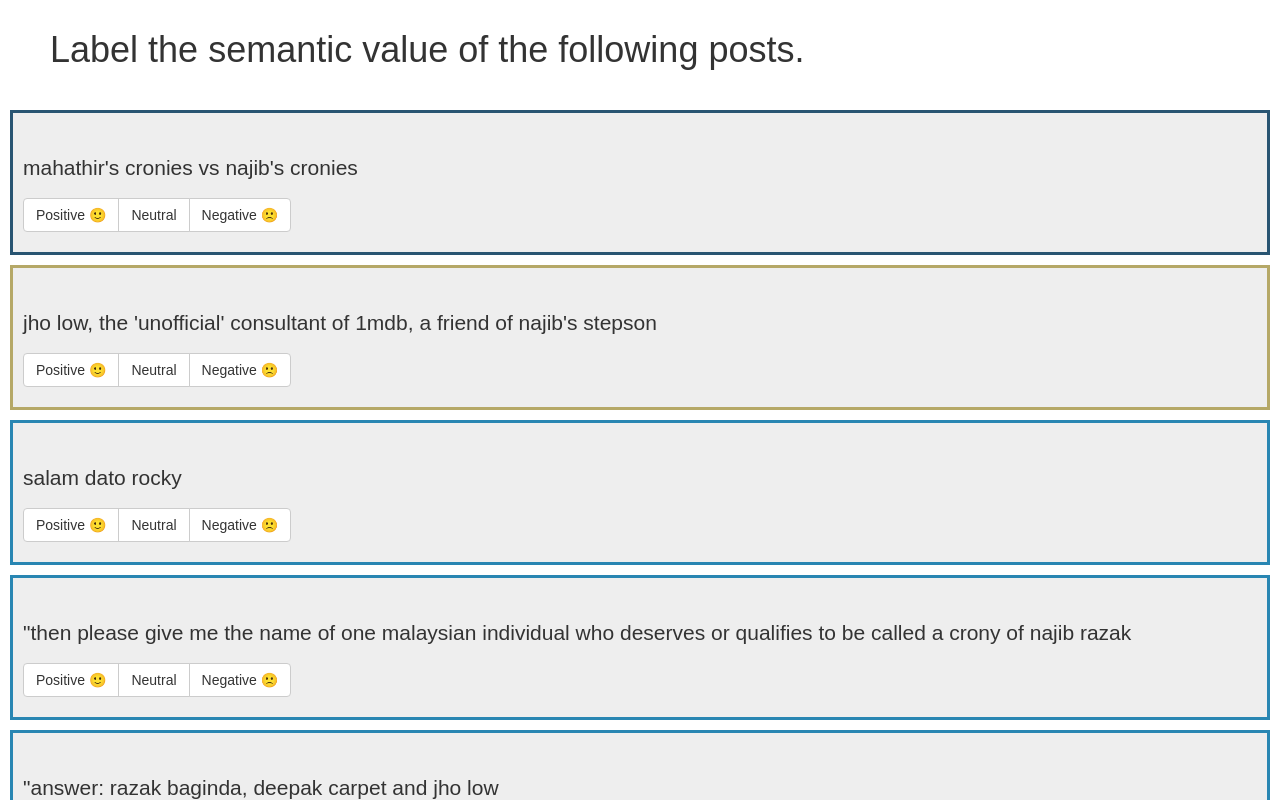
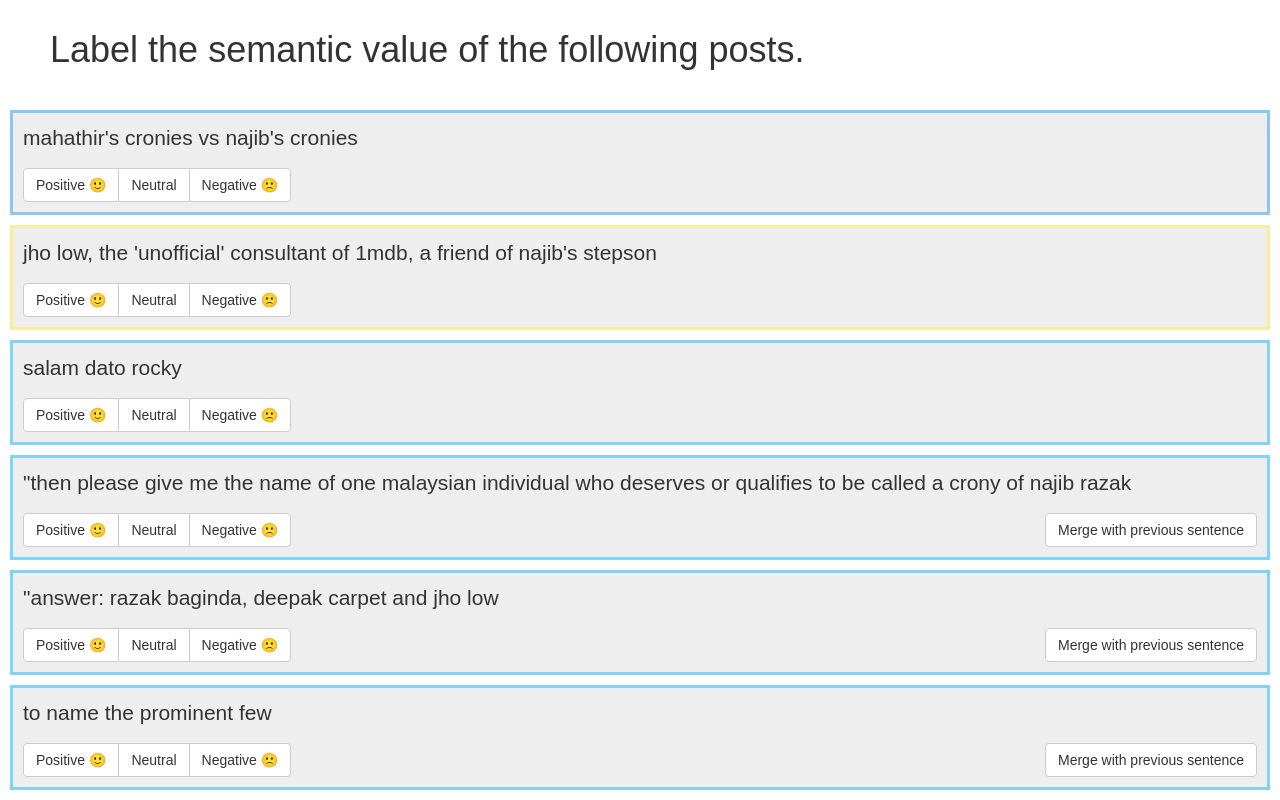
Before and after one commit to wongjiahau/TCLCPhase2-LabellingApp-Frontend, a React (Create React App) app: page /chinese in a window 1280 px wide. Shown: the top 800 px of the page. Built offline with nearby package versions, Linux system fonts and the light colour scheme.

Commit message:
Completed TODO-4

```diff
--- a/src/Post.js
+++ b/src/Post.js
@@ -1,4 +1,5 @@
 import React, {Component} from 'react';
+import Button from 'react-bootstrap/lib/Button';
 import Jumbotron from 'react-bootstrap/lib/Jumbotron';
 import ToggleButton from 'react-bootstrap/lib/ToggleButton';
 import ToggleButtonGroup from 'react-bootstrap/lib/ToggleButtonGroup';
@@ -7,7 +8,7 @@ import ButtonToolbar from 'react-bootstrap/lib/ButtonToolbar';
 export class Post extends Component {
     colorScheme = {
         'neutral': 'lightgreen',
-        'positive' : 'lightblue',
+        'positive': 'lightblue',
         'negative': 'lightpink'
     };
 
@@ -19,10 +20,10 @@ export class Post extends Component {
     }
 
     handleOnChange = (value) => {
-        this.setState({
-            backgroundColor: this.colorScheme[value]
-        });
-        this.props.onChange(value);
+        this.setState({backgroundColor: this.colorScheme[value]});
+        this
+            .props
+            .onChange(value);
     }
 
     render() {
@@ -31,12 +32,19 @@ export class Post extends Component {
             border: '3px',
             borderColor: this.props.color,
             borderStyle: "solid",
+            position: "relative"
         };
         const jumbotronStyle = {
-            padding: '40px 10px 20px 10px',
+            padding: '10px 10px 10px 10px',
             marginBottom: '0px',
             backgroundColor: this.state.backgroundColor
         };
+        const mergeButtonStyle = {
+            position: "absolute",
+            bottom: "10px",
+            right: '10px'
+        };
+
         return (
             <div style={divStyle}>
                 <Jumbotron style={jumbotronStyle}>
@@ -50,6 +58,11 @@ export class Post extends Component {
                             <ToggleButton value={"negative"}>Negative 🙁</ToggleButton>
                         </ToggleButtonGroup>
                     </ButtonToolbar>
+                    {this.props.renderMergeButton
+                        ? <Button style={mergeButtonStyle} onClick={this.props.handleMerge}>
+                                Merge with previous sentence
+                            </Button>
+                        : null}
                 </Jumbotron>
             </div>
         )
--- a/src/views/LabellingView.js
+++ b/src/views/LabellingView.js
@@ -51,7 +51,7 @@ export class LabellingView extends Component {
     const colorScheme = {};
     postIds.forEach((id) => {
       if(!colorScheme[id]) {
-        colorScheme[id] = randomColor({luminosity: "random"});
+        colorScheme[id] = randomColor({luminosity: "light"});
       }
     });
     this.colorScheme = colorScheme;
@@ -61,6 +61,7 @@ export class LabellingView extends Component {
     if(this.state.done) {
       return <Redirect to='/con'/>
     }
+    const posts = this.state.posts;
     return (
       <div className="LabellingView">
         {/* <ValidateSession/> */}
@@ -68,13 +69,12 @@ export class LabellingView extends Component {
         <br/>
         {this.state.loading
           ? "Loading . . ."
-          : this
-            .state
-            .posts
-            .map((x, index) => <Post
+          : posts.map((x, index) => <Post
                  key={index} value={x.value} color={this.colorScheme[x.belongs_to]}
-                 onChange={this.handlePostSemanticValueChange(x._id)}
-                 />)
+                 renderMergeButton={posts[index - 1] ? (posts[index-1].belongs_to === x.belongs_to) : false}
+                 handleMerge={this.handleMerge(index)}
+                 onChange={this.handlePostSemanticValueChange(index)}
+            />)
         }
         <div style={{width: '400px', margin: '0 auto 10px'}}>
           <Button onClick={this.handleSubmit} bsStyle="primary" bsSize="large" block>
@@ -86,9 +86,15 @@ export class LabellingView extends Component {
     );
   }
 
-  handlePostSemanticValueChange = (postId) => (newValue) => {
-    this.updates[postId] = newValue;
-    console.log(this.updates);
+  handlePostSemanticValueChange = (index) => (newValue) => {
+    this.state.posts[index].semantic_value = newValue;
+  }
+
+  handleMerge = (index) => () => {
+    const posts = this.state.posts;
+    posts[index - 1].value = posts[index - 1].value + " " + posts[index].value;
+    posts.splice(index, 1); // splice means remove
+    this.setState({posts: posts});
   }
 
   handleSubmit = () => {
```
Also changed, not shown: 1 other file (tests, documents, lock files or other folders).
